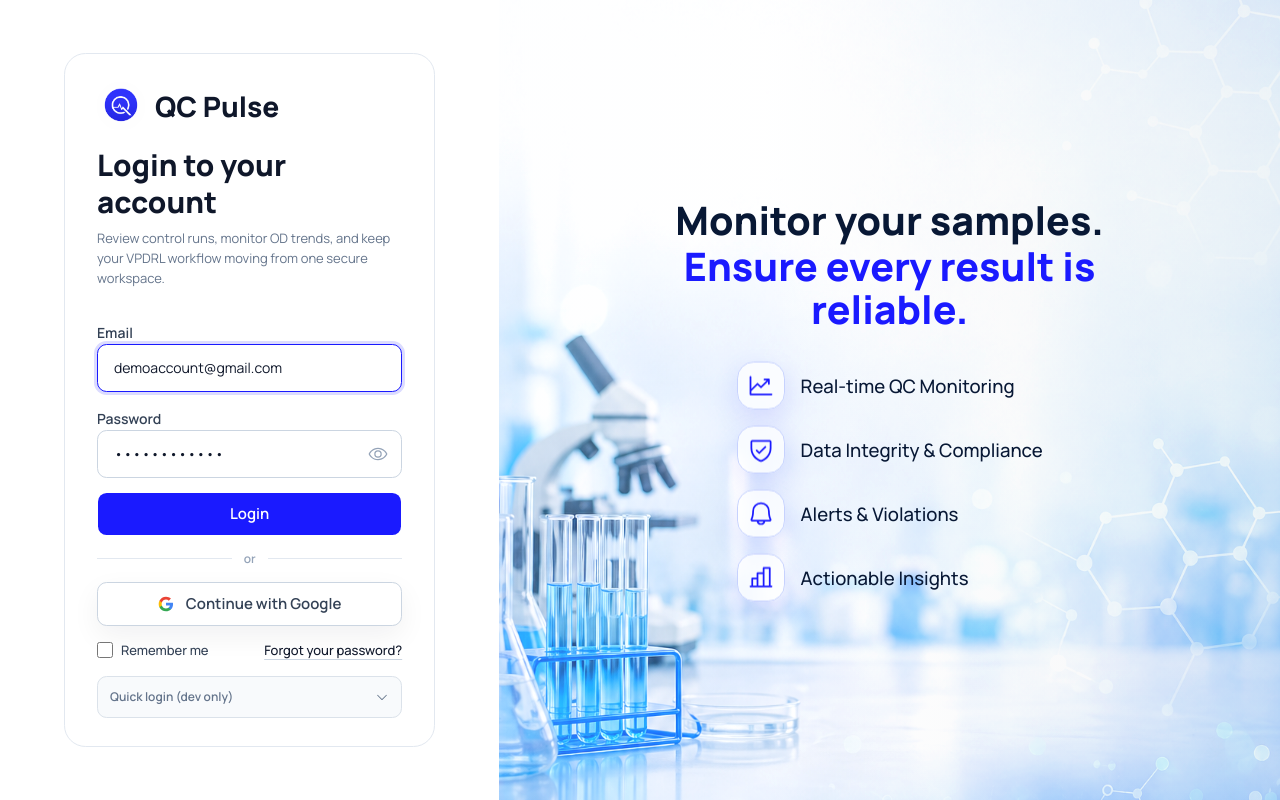
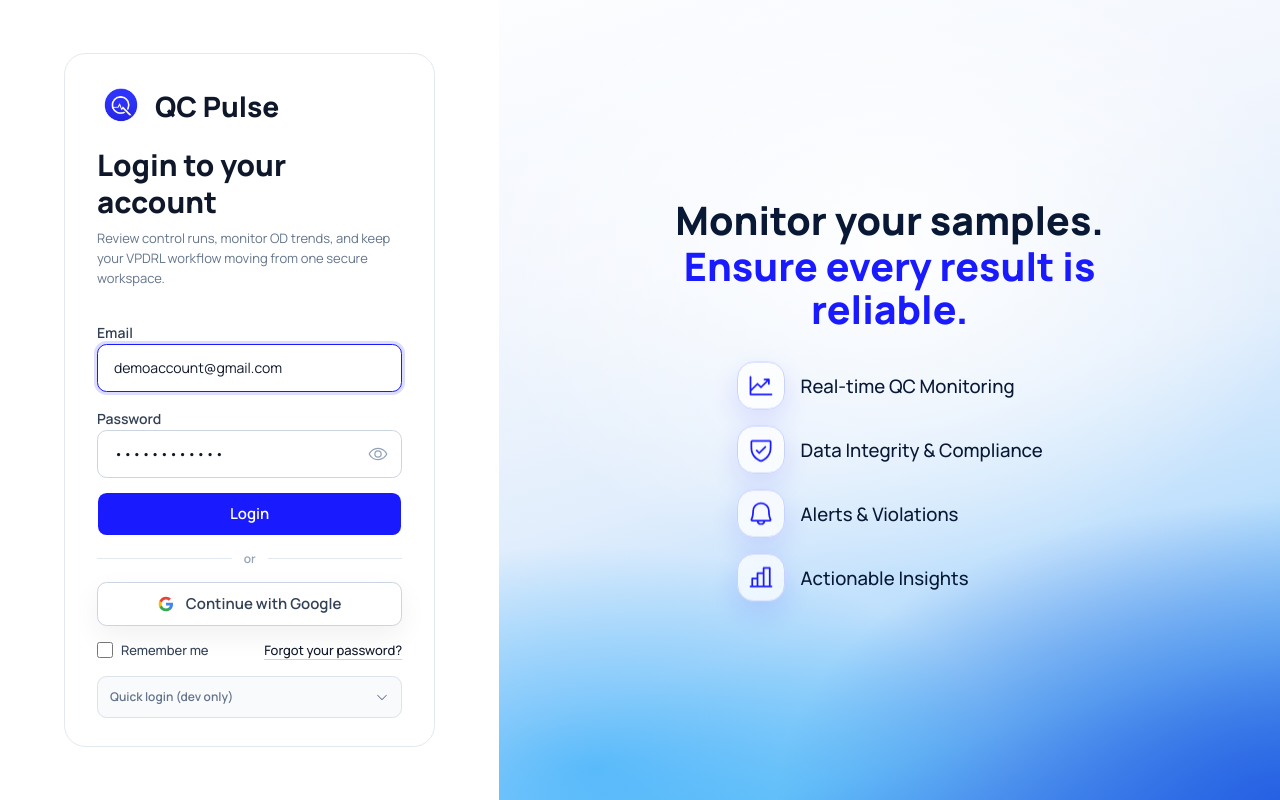
Before and after one commit to dev-jasp/lab-qc-dashboard, a React (Vite) app: page /login in a window 1280 px wide. Built offline with nearby package versions, Linux system fonts and the light colour scheme.

Commit message:
refactor: replace the login stock photo with a samples gradient

```diff
--- a/src/pages/LoginPage.tsx
+++ b/src/pages/LoginPage.tsx
@@ -52,6 +52,25 @@ const LOGIN_FEATURES = [
   { label: "Alerts & Violations", Icon: BellIcon },
   { label: "Actionable Insights", Icon: ChartBarIcon },
 ];
+
+/**
+ * Stands in for the lab photo this panel used to show. Every stop is sampled
+ * from that photo: the near-white wash at the top, its bright hotspot just
+ * above centre, the tube rack's cyan low on the left, and the deep blue that
+ * pooled in the bottom-right corner.
+ *
+ * The centre band stays pale on purpose — the highlight copy over it is
+ * #081835, which only clears contrast against a light backdrop. Keep the
+ * saturated stops in the bottom corner, below the text, as the photo had them.
+ *
+ * Layers paint top-most first.
+ */
+const PHOTO_ACCENT_GRADIENT = [
+  "radial-gradient(75% 55% at 50% 32%, rgba(255,255,255,0.92) 0%, rgba(255,255,255,0) 72%)",
+  "radial-gradient(85% 45% at 12% 96%, rgba(17,158,250,0.5) 0%, rgba(17,158,250,0) 62%)",
+  "radial-gradient(95% 55% at 100% 100%, rgba(33,89,225,0.85) 0%, rgba(33,89,225,0) 68%)",
+  "linear-gradient(163deg, #fcfdff 0%, #f2f6fd 30%, #e2eefc 52%, #bfe0fc 70%, #7fcbf9 85%, #3f8bee 100%)",
+].join(", ");
 
 function wait(milliseconds: number): Promise<void> {
   return new Promise((resolve) => {
@@ -186,20 +205,14 @@ export default function LoginPage() {
     <div className="h-svh overflow-hidden bg-[#eef2f6] text-[#0f172a]">
       <div className="grid h-svh lg:grid-cols-[minmax(420px,0.78fr)_minmax(0,1.22fr)]">
         <section className="relative flex h-svh items-center overflow-hidden px-5 py-4 sm:px-8 lg:bg-white lg:px-12 xl:px-16">
-          {/* Below lg the right-hand panel is hidden, so the lab photo would be
-              absent entirely. Bring it in behind the card — image only, none of
-              that panel's copy. */}
-          <img
-            src="/images/qc-lab-background-source.png"
-            alt=""
-            aria-hidden="true"
-            className="absolute inset-0 h-full w-full object-cover lg:hidden"
-            loading="eager"
-            decoding="async"
-          />
+          {/* Below lg the right-hand panel is hidden, so the accent would be
+              absent entirely. Bring it in behind the card — backdrop only, none
+              of that panel's copy. No scrim needed the way the photo needed
+              one; the gradient is already pale where the card sits. */}
           <div
             aria-hidden="true"
-            className="absolute inset-0 bg-white/40 lg:hidden"
+            className="absolute inset-0 lg:hidden"
+            style={{ backgroundImage: PHOTO_ACCENT_GRADIENT }}
           />
 
           <motion.div
@@ -420,17 +433,10 @@ export default function LoginPage() {
         </section>
 
         <section className="relative hidden h-svh overflow-hidden bg-[#eef4ff] lg:block">
-          <img
-            src="/images/qc-lab-background-source.png"
-            alt=""
-            aria-hidden="true"
-            className="absolute inset-0 h-full w-full object-cover saturate-[1.08] contrast-[1.03]"
-            loading="eager"
-            decoding="async"
-          />
           <div
             aria-hidden="true"
-            className="absolute inset-0 bg-[linear-gradient(90deg,rgba(248,251,255,0.18)_0%,rgba(248,251,255,0.08)_34%,rgba(8,24,53,0.04)_100%)]"
+            className="absolute inset-0"
+            style={{ backgroundImage: PHOTO_ACCENT_GRADIENT }}
           />
 
           <motion.div
```
